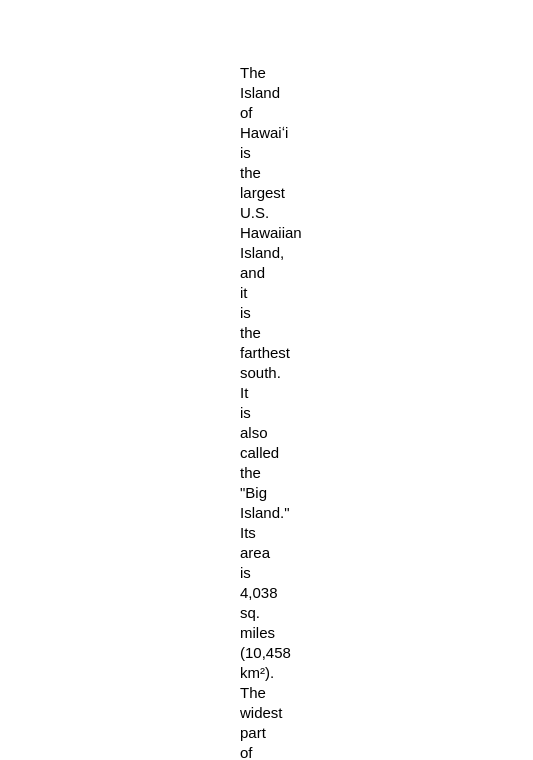
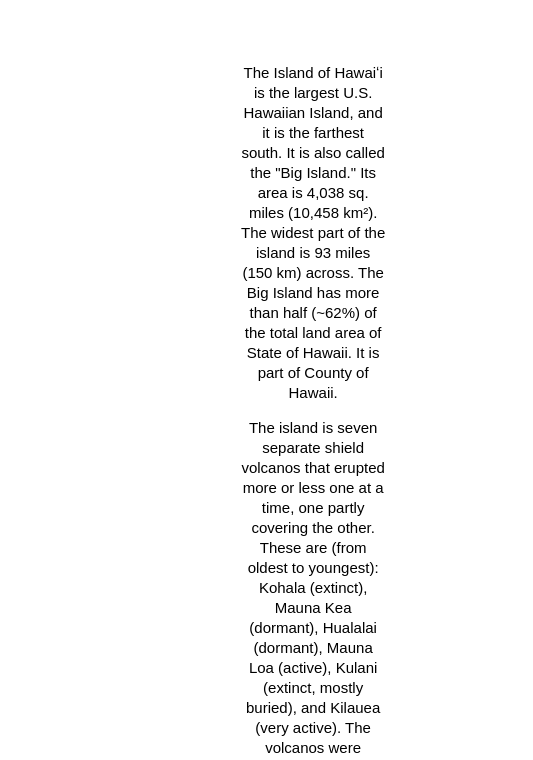
Before and after one commit to staten-island-tech/design-scaffold-project-choice-alex-nick, a website built with Vite: page my-project/index.html in a window 390 px wide. Shown: the part 1439-2199 px from the top of the page, 533 px wide, since content can reach past the window. Built offline with nearby package versions, Linux system fonts and the light colour scheme.

Commit message:
ya done now

```diff
--- a/my-project/index.html
+++ b/my-project/index.html
@@ -120,8 +120,8 @@
         ></iframe>
       </article>
     </section>
-    <section class="mx-96 mt-20">
-      <p class="pt-6 text-2xl ">
+    <section class="para mx-96 mt-20">
+      <p class="vibe pt-6 text-2xl ">
         The Island of Hawaiʻi is the largest U.S. Hawaiian Island, and it is the
         farthest south. It is also called the "Big Island." Its area is 4,038
         sq. miles (10,458 km²). The widest part of the island is 93 miles (150
@@ -129,7 +129,7 @@
         area of State of Hawaii. It is part of County of Hawaii.
       </p>
       <br />
-      <p class="text-2xl">
+      <p class="vibe text-2xl">
         The island is seven separate shield volcanos that erupted more or less
         one at a time, one partly covering the other. These are (from oldest to
         youngest): Kohala (extinct), Mauna Kea (dormant), Hualalai (dormant),
--- a/my-project/style.css
+++ b/my-project/style.css
@@ -491,3 +491,31 @@ html,
   color: red;
   transition: 0.25s ease-in-out;
 }
+
+@media (max-width: 1050px) {
+  .cards-2 {
+    width: 33%;
+    height: 10%;
+  }
+}
+@media (max-width: 600px) {
+  .cards-2 {
+    width: 20%;
+    height: 10%;
+  }
+}
+
+@media (max-width: 900px) {
+  .para {
+    width: 75%;
+    margin-right: 50rem;
+  }
+}
+
+@media (max-width: 1000px) {
+  .vibe {
+    width: 50%;
+    text-align: center;
+    justify-content: center;
+  }
+}
```
